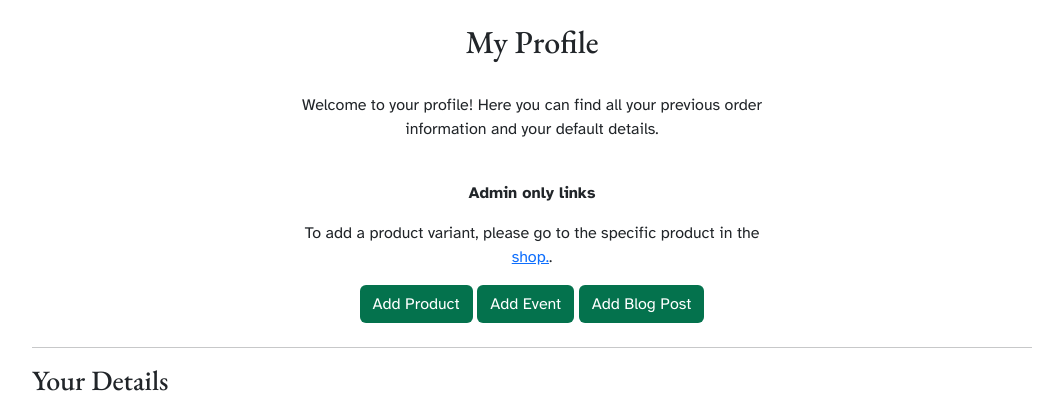
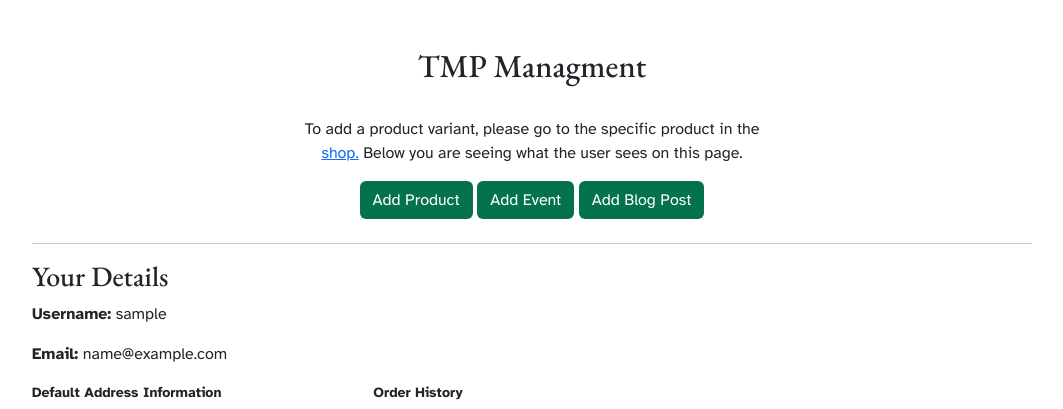
Before and after one commit to kosamad/the-meadow-project, a Django app: page /profile/ in a window 1280 px wide. Shown: the part 76-485 px from the top of the page, without its empty margins (108-1171 px from the left). Run offline with Django 3.2, Linux system fonts and the light colour scheme; the visitor is signed in with stand-in values (Sample User, id 1); data comes from the database, SQL or seed files in the repository; data that the repository does not hold is empty; some libraries are stand-ins or nearby versions.

Commit message:
User authentication and template information if superuser.

```diff
--- a/blog/views.py
+++ b/blog/views.py
@@ -63,8 +63,7 @@ def post_detail(request, post_id):
 
     return render(request, 'blog/post_detail.html', context)
 
-
-
+#  Authenticated users only can add/edit/delete blog posts. The user must be a superuser.
 
 # Code to add/eidt/delete a blog post using CreateView/UpdateView/DeleteView ammended from Youtube tutorial by Codemy
 class AddPostView(LoginRequiredMixin, UserPassesTestMixin, CreateView):
@@ -80,7 +79,6 @@ class AddPostView(LoginRequiredMixin, UserPassesTestMixin, CreateView):
     def handle_no_permission(self):
         # Redirect to the home page if the user does not have permission
         return redirect(reverse_lazy('home'))
-
 
 
 class UpdatePostView(LoginRequiredMixin, UserPassesTestMixin, UpdateView):
@@ -100,7 +98,6 @@ class UpdatePostView(LoginRequiredMixin, UserPassesTestMixin, UpdateView):
     # Resolve Url when needed
     def get_success_url(self):
         return reverse_lazy('post_detail', kwargs={'post_id': self.object.id})
-
 
 
 class DeletePostView(LoginRequiredMixin, UserPassesTestMixin, DeleteView):
--- a/profiles/templates/profiles/profile.html
+++ b/profiles/templates/profiles/profile.html
@@ -22,8 +22,28 @@
 {% block content %}
 
 <div class="container">
+    {% if request.user.is_authenticated %}
+    {% if request.user.is_superuser%}
+    <!-- Admin only link buttons -->
+    <div class="row text-center align-items-center justify-content-center mt-4 mb-4">
+        <div class="col-12 col-md-9 col-lg-6">
+            <div class="row mt-4 mb-4">
+                <div class="col-12 text-center">
+                    <h2>TMP Managment</h2>
+                </div>
+            </div>
+            <p>
+                To add a product variant, please go to the specific product in the <a href="{% url 'shop' %}">shop.</a>
+                Below you are seeing what the user sees on this page.
+            </p>
+            <a href="{% url 'add_product' %}" class="btn btn-green">Add Product</a>
+            <a href="{% url 'add_event' %}" class="btn btn-green">Add Event</a>
+            <a href="{% url 'add_post' %}" class="btn btn-green">Add Blog Post</a>
+        </div>
+    </div>
+    <hr>
+    {% else %}
     <!-- Page Title - Profile Page -->
-
     <div class="row mt-4 mb-4">
         <div class="col-12 text-center">
             <h2>My Profile</h2>
@@ -37,32 +57,18 @@
             </p>
         </div>
     </div>
-
-    <!-- Admin only link buttons -->
-    <div class="row text-center align-items-center justify-content-center mt-4 mb-4">
-        <div class="col-12 col-md-9 col-lg-6">
-            <p>
-                <strong>Admin only links</strong>
-            </p>
-            <p>
-                To add a product variant, please go to the specific product in the <a href="{% url 'shop' %}">shop.</a>.
-            </p>
-            <a href="{% url 'add_product' %}" class="btn btn-green">Add Product</a>
-            <a href="{% url 'add_event' %}" class="btn btn-green">Add Event</a>
-            <a href="{% url 'add_post' %}" class="btn btn-green">Add Blog Post</a>
-        </div>
-    </div>
-    <hr>
-
+    {% endif %}
 
     <!-- User Profile Info -->
+    <!-- User Details -->
     <div class="row">
         <h3 class="title-font">Your Details</h3>
         <p><strong>Username:</strong> {{ username }}</p>
         <p><strong>Email:</strong> {{ email }}</p>
     </div>
-
+    <!--Address and Orders-->
     <div class="row mb-4">
+        <!-- Default Address -->
         <div class="col-lg-4 col-12">
             <div class="row">
                 <legend class="fieldset-label small w-auto"><strong>Default Address Information</strong></legend>
@@ -74,9 +80,8 @@
                     </div>
                 </form>
             </div>
-
-
         </div>
+        <!-- Order History -->
         <div class="col-lg-6 col-12">
             <legend class="fieldset-label small w-auto"><strong>Order History</strong></legend>
             <div class="row">
@@ -118,27 +123,31 @@
                                             {% if order.event_lineitems.exists %}
                                             {% for item in order.event_lineitems.all %}
 
-                                                {{ item.event.friendly_name }} x {{ item.quantity }} - {{ item.lineitem_total }}
+                                            {{ item.event.friendly_name }} x {{ item.quantity }} -
+                                            {{ item.lineitem_total }}
 
                                             {% endfor %}
                                             {% endif %}
                                         </ul>
                                     </td>
                                     <td> {{order.grand_total }}</td>
-                                   <td><a href="{% url 'review_order' order.id %}" class="no-link-style"><strong>Review</strong></a></td>
-                                {% endfor %}
+                                    <td><a href="{% url 'review_order' order.id %}"
+                                            class="no-link-style"><strong>Review</strong></a></td>
+                                    {% endfor %}
                             </tbody>
                         </table>
 
                     </div>
                 </div>
             </div>
+        </div>
+    </div>
 
-        </div>
+    <!--Unauthenticated user message-->
+    {% else %}
+    <p> You do not have permission to be here please <a href="{% url 'login' %}" class="no-link-style"><strong>Sign In</strong></a></div></p>
+    {% endif %}
 
-
-    </div>
-    {{ profile }}
 </div>
 
 
--- a/profiles/views.py
+++ b/profiles/views.py
@@ -2,13 +2,14 @@ from django.shortcuts import render, get_object_or_404
 from .models import UserProfile
 from .forms import UserProfileForm
 from django.contrib import messages
+from django.contrib.auth.decorators import login_required
 
 from checkout.models import Order
 
 
 
 # Create your views here.
-
+@login_required
 def profile(request):
     '''Display the Users profile'''
 
@@ -41,7 +42,7 @@ def profile(request):
 
     return render (request, template, context)
 
-
+@login_required
 def order_history(request, order_number):
     order = get_object_or_404(Order, order_number=order_number)
 
--- a/templates/navbar.html
+++ b/templates/navbar.html
@@ -49,10 +49,7 @@
                         </a>
                         <div class="dropdown-menu border-0 bg-green" aria-labelledby="user-options">
                             {% if request.user.is_authenticated %}
-                            {% if request.user.is_superuser %}
-                            <a href="" class="dropdown-item btn-green">TMP Management</a>
-                            {% endif %}
-                            <a href="{% url 'profile' %}" class="dropdown-item btn-green">My Profile</a>
+                            <a href="{% url 'profile' %}" class="dropdown-item btn-green"> {% if request.user.is_superuser%} TMP Managment {% else %} My Profile {% endif %}</a>
                             <a href="{% url 'account_logout' %}" class="dropdown-item btn-green">Logout</a>
                             {% else %}
                             <a href="{% url 'account_signup' %}" class="dropdown-item btn-green">Sign Up</a>
```
Also changed, not shown: products/views.py (+29 -5 lines).
